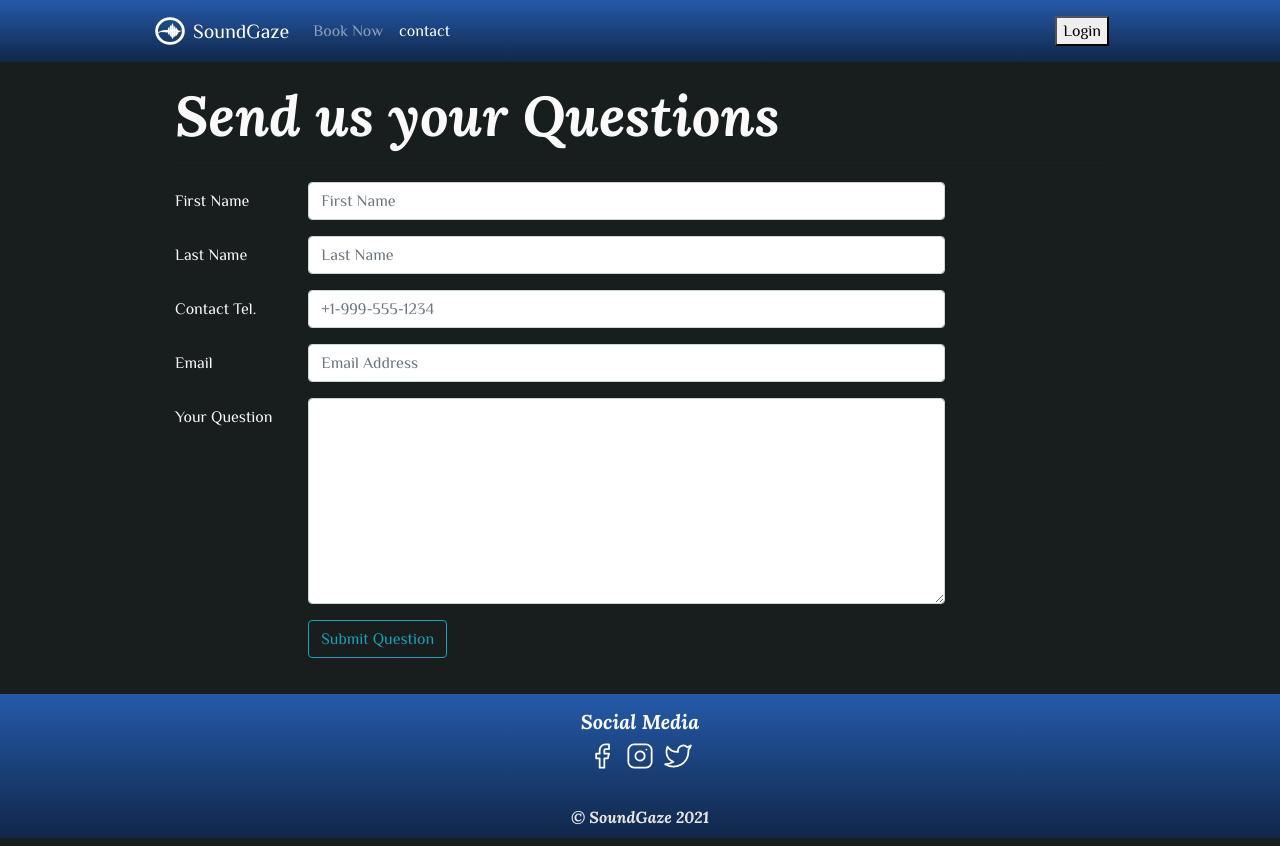
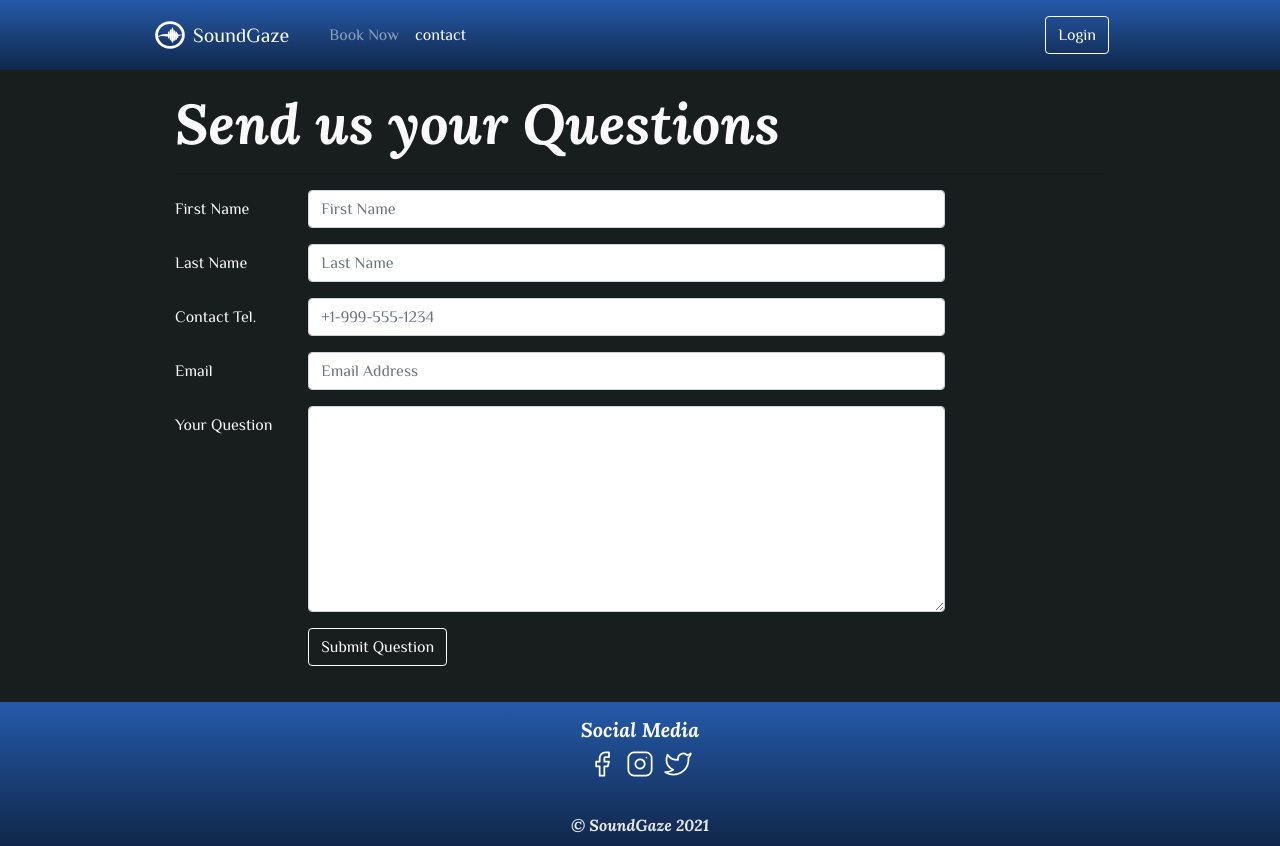
Before and after one commit to TmothyMartel/soundgaze-react, a React (Create React App) app: page /contact in a window 1280 px wide. Built offline with nearby package versions, Linux system fonts and the light colour scheme.

Commit message:
added navbar toggler for mobile

```diff
--- a/src/App.css
+++ b/src/App.css
@@ -37,3 +37,20 @@ main {
 .row-content {
   padding: 20px;
 }
+
+.btn-outline-info {
+  color: white;
+  border: 1px solid white;
+}
+
+.btn-outline-info:hover {
+  background-color: #fafafa;
+  color:black;
+  font-weight: bold;
+}
+
+.btn-outline-info:active {
+  background-color: #fafafa;
+  color:black;
+  font-weight: bold;
+}
--- a/src/App.js
+++ b/src/App.js
@@ -1,7 +1,7 @@
 import React from 'react';
 import { BrowserRouter } from 'react-router-dom';
 import './App.css';
-import Navbar from './components/Navbar';
+import Navbar from './components/Navigation';
 import Main from './components/Main.component';
 import Footer from './components/footer/Footer.component';
 
--- a/src/components/Navbar.js
+++ /dev/null
@@ -1,42 +0,0 @@
-import React, { Component } from 'react';
-import  {NavLink } from 'react-router-dom';
-
-
-export default class Navbar extends Component {
-    render() {
-        return (
-            <div>
-                <nav className="navbar navbar-expand-sm  navbar-dark" id="navbar">
-                 <div className="container">
-                <div className="d-flex logo align-items-center">
-                <img  src="/assets/images/soundgaze-logo-white.svg" alt="soundgaze logo" width="30" />
-                    <NavLink to="/home</div>" className="navbar-brand"> <span className="ml-2">SoundGaze</span></NavLink>
-                </div>
-
-                {/* <!-- Navbar  mobile--> */}
-                <button className="navbar-toggler" type="button" data-toggle="collapse"
-                data-target="#soundgazeNavbar">
-                    <span className="navbar-toggler-icon"></span>
-                </button>
-
-                <div className="collapse navbar-collapse" id="soundgazeNavbar">
-                    <ul className="navbar-nav">
-                        <li className="nav-item">
-                            <NavLink className="nav-link" to="/book-room">Book Now</NavLink>
-                        </li>
-                        <li className="nav-item">
-                            <NavLink className="nav-link" to="/contact">contact</NavLink>
-                        </li>
-                    </ul>
-                    <span className="navbar-text ml-auto nav-link">
-                        <button data-toggle="modal" data-target="#loginModal"> Login</button>
-                        </span>
-                </div>
-            </div>
-        </nav>
-        </div>
-        )
-    }
-
-
-}
--- /dev/null
+++ b/src/components/Navigation.js
@@ -0,0 +1,38 @@
+import React, {  useState } from 'react';
+import { Nav, Navbar, NavbarBrand, NavbarToggler, Collapse, NavItem, Button  } from 'reactstrap';
+import  { NavLink } from 'react-router-dom';
+
+
+export default function Navigation(props) {
+
+        const [collapsed, setCollapsed] = useState(true);
+         const toggleNavbar = () => setCollapsed(!collapsed);
+        return (
+            <div>
+                <Navbar sticky="top" className="navbar navbar-expand-sm  navbar-dark" id="navbar">
+                 <div className="container">
+                <NavbarBrand className="d-flex logo align-items-center">
+                <img  src="/assets/images/soundgaze-logo-white.svg" alt="soundgaze logo" width="30" />
+                    <NavLink to="/home</div>" className="navbar-brand"> <span className="ml-2">SoundGaze</span></NavLink>
+                </NavbarBrand>
+
+                {/* <!-- Navbar  mobile--> */}
+                <NavbarToggler onClick={toggleNavbar} />
+                <Collapse isOpen={!collapsed} navbar className="collapse navbar-collapse" id="soundgazeNavbar">
+                    <Nav navbar  className="navbar-nav">
+                        <NavItem>
+                            <NavLink className="nav-link" to="/book-room">Book Now</NavLink>
+                        </NavItem>
+                        <NavItem>
+                            <NavLink className="nav-link" to="/contact">contact</NavLink>
+                        </NavItem>
+                    </Nav>
+                    <span className="navbar-text ml-auto nav-link">
+                        <Button outline color="info"> Login</Button>
+                        </span>
+                </Collapse>
+            </div>
+        </Navbar>
+        </div>
+        )
+}
```
